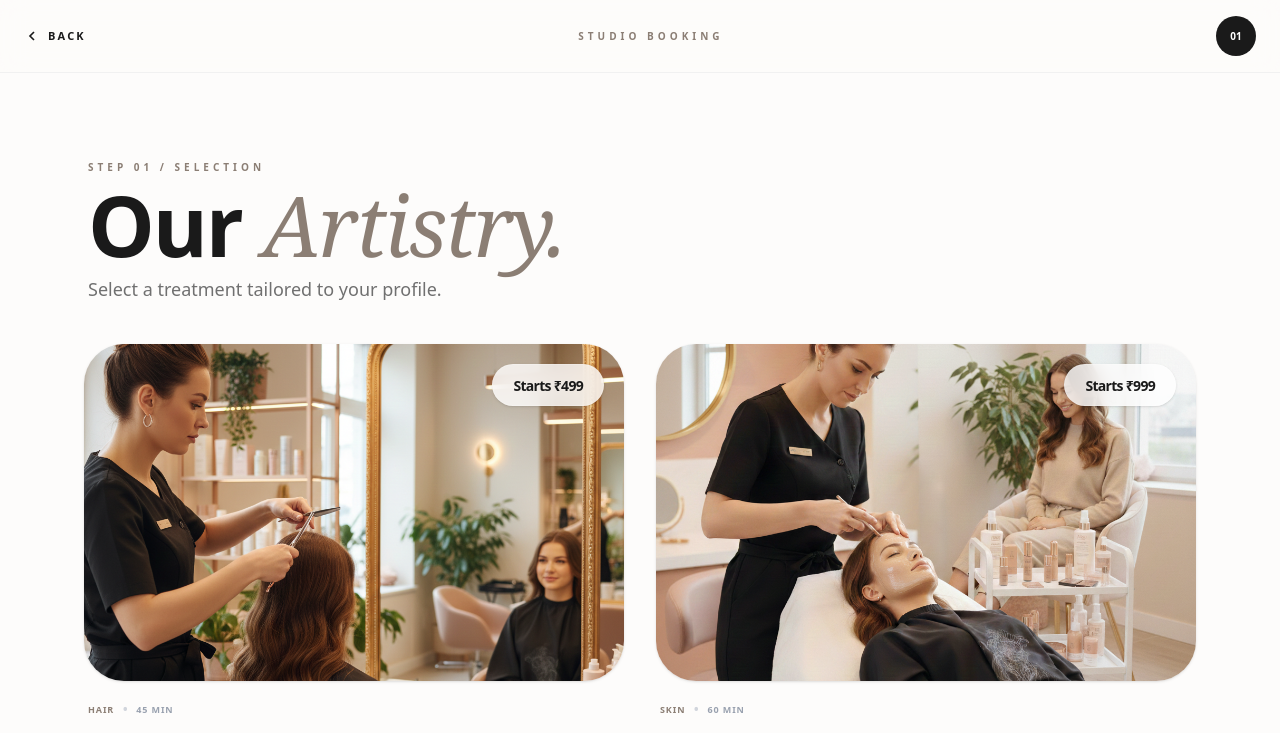
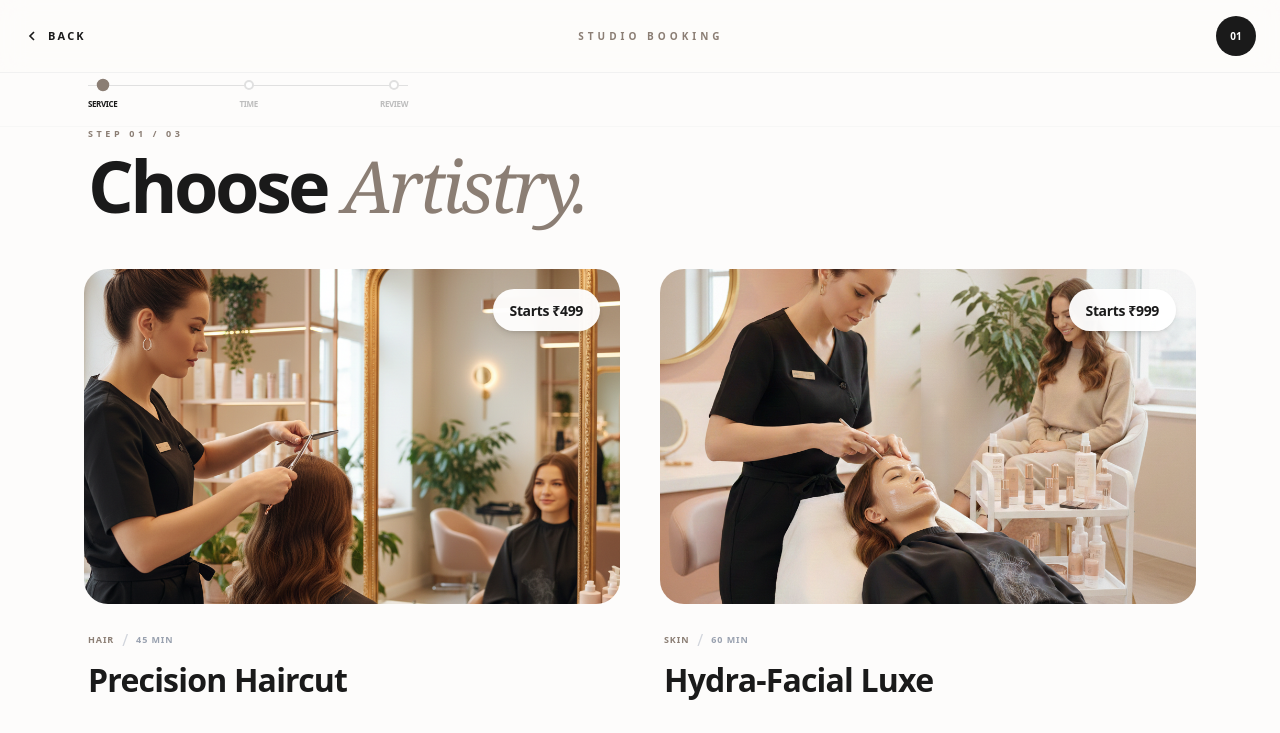
Before and after one commit to shubham30034/whatsapp-parlour-booking-flow, a Next.js app: page /service in a window 1280 px wide. Shown: the top 733 px of the page. Built offline with nearby package versions, Linux system fonts and the light colour scheme.

Commit message:
service page indictor added

```diff
--- a/app/review/page.jsx
+++ b/app/review/page.jsx
@@ -31,11 +31,50 @@ const ReviewPage = () => {
     }
   }, [service, date, slot, skinType, router]);
 
+  // Steps configuration for Progress Indicator
+  const steps = [
+    { name: 'Service', path: '/service' },
+    { name: 'Time', path: '/time' },
+    { name: 'Review', path: '/review' }
+  ];
+
   if (!service || !mounted) return null;
 
   return (
     <main className="h-screen bg-[#FDFCFB] text-[#1A1A1A] antialiased overflow-hidden flex flex-col">
       <NavBar />
+
+      {/* --- PROGRESS INDICATOR (Newly Added) --- */}
+      <div className={`w-full max-w-xl mx-auto px-6 mt-24 transition-all duration-1000 delay-100 ${mounted ? 'opacity-100' : 'opacity-0'}`}>
+        <div className="flex items-center justify-between relative">
+          {/* Background Line */}
+          <div className="absolute top-1/2 left-0 w-full h-[1px] bg-[#E0E0E0] -translate-y-1/2 z-0" />
+
+          {steps.map((step, index) => {
+            const isActive = index === 2; // Review is Step 03
+            const isCompleted = index < 2; // Service and Time are done
+
+            return (
+              <div key={step.name} className="relative z-10 flex flex-col items-center">
+                <div
+                  className={`w-2.5 h-2.5 rounded-full transition-all duration-500 border-2 ${
+                    isActive
+                      ? 'bg-[#8B7E74] border-[#8B7E74] scale-125'
+                      : isCompleted
+                        ? 'bg-[#1A1A1A] border-[#1A1A1A]'
+                        : 'bg-white border-[#E0E0E0]'
+                  }`}
+                />
+                <span className={`text-[8px] font-black uppercase tracking-tighter mt-2 ${
+                  isActive ? 'text-[#1A1A1A]' : 'text-[#BDBDBD]'
+                }`}>
+                  {step.name}
+                </span>
+              </div>
+            );
+          })}
+        </div>
+      </div>
 
       <div className={`flex-1 flex flex-col justify-center max-w-xl mx-auto px-6 w-full transition-all duration-700 ${mounted ? 'opacity-100 scale-100' : 'opacity-0 scale-[0.98]'}`}>
 
@@ -74,7 +113,7 @@ const ReviewPage = () => {
             <div className="grid grid-cols-2 gap-4 border-b border-dashed border-[#F1F1F1] pb-5">
               <div>
                 <label className="text-[9px] font-black uppercase tracking-widest text-[#BDBDBD] block mb-1">
-                  Date
+                  Day
                 </label>
                 <p className="text-[15px] md:text-[17px] font-bold capitalize">
                   {date}
@@ -82,7 +121,7 @@ const ReviewPage = () => {
               </div>
               <div>
                 <label className="text-[9px] font-black uppercase tracking-widest text-[#BDBDBD] block mb-1">
-                  Window
+                  Selected Window
                 </label>
                 <p className="text-[15px] md:text-[17px] font-bold capitalize">
                   {slot}
@@ -111,7 +150,7 @@ const ReviewPage = () => {
         <div className="mt-6 flex flex-col gap-3">
           <button
             onClick={() => {
-              const message = `Hi Artistry! I'd like to book:%0A- Service: ${service.name}%0A- Date: ${date}%0A- Window: ${slot}${skinType ? `%0A- Skin: ${skinType}` : ''}`;
+              const message = `Hi,%0AI want to book a service.%0A%0A• Service: ${service.name}%0A• Day: ${date}%0A• Preferred time: Flexible (Requested ${slot})%0A%0APlease confirm available time.`;
               window.open(`https://wa.me/918279898128?text=${message}`, '_blank');
             }}
             className="w-full bg-[#1A1A1A] text-white py-5 flex items-center justify-center gap-4 group hover:bg-[#8B7E74] transition-all duration-500 shadow-lg active:scale-[0.98]"
--- a/app/service/page.jsx
+++ b/app/service/page.jsx
@@ -11,149 +11,156 @@ export default function ServicePage() {
   const { bookingData, setService, setSkinType } = useBooking();
   const [isModalOpen, setIsModalOpen] = useState(false);
   const [mounted, setMounted] = useState(false);
+  const [isVisible, setIsVisible] = useState(true);
+  const [lastScrollY, setLastScrollY] = useState(0);
 
   useEffect(() => {
     setMounted(true);
-  }, []);
+    const controlNavbar = () => {
+      if (window.scrollY > lastScrollY && window.scrollY > 80) setIsVisible(false);
+      else setIsVisible(true);
+      setLastScrollY(window.scrollY);
+    };
+    window.addEventListener('scroll', controlNavbar);
+    return () => window.removeEventListener('scroll', controlNavbar);
+  }, [lastScrollY]);
 
   const activeServices = services.filter((s) => s.active);
 
-  const handleContinue = () => {
-    if (!bookingData.service) return;
-    if (bookingData.service.needsSkinType && !bookingData.skinType) {
-      setIsModalOpen(true);
-      return;
-    }
-    router.push('/time');
-  };
+  // YOUR SHARED INDICATOR CONFIGURATION
+  const steps = [
+    { name: 'Service', path: '/service' },
+    { name: 'Time', path: '/time' },
+    { name: 'Review', path: '/review' }
+  ];
 
   return (
-    <main className="min-h-screen bg-[#FDFCFB] text-[#1A1A1A] antialiased selection:bg-[#8B7E74]/10">
+    <main className="min-h-screen bg-[#FDFCFB] text-[#1A1A1A] antialiased flex flex-col">
+      <div className={`fixed top-0 left-0 w-full z-50 transition-transform duration-500 ${isVisible ? 'translate-y-0' : '-translate-y-full'}`}>
         <NavBar />
+      </div>
 
-      {/* --- HEADER: Space Optimized --- */}
-      <header className={`max-w-6xl mx-auto px-6 pt-24 md:pt-40 pb-6 md:pb-10 transition-all duration-1000 ${mounted ? 'opacity-100' : 'opacity-0 translate-y-4'}`}>
-        <span className="text-[9px] md:text-[10px] font-black tracking-[0.4em] uppercase text-[#8B7E74] mb-3 block">
-          Step 01 / Selection
+      {/* --- YOUR SAME-TO-SAME INDICATOR --- */}
+      <div className={`sticky z-40 w-full bg-[#FDFCFB]/90 backdrop-blur-md border-b border-[#F1F1F1]/50 py-4 transition-all duration-500 ${isVisible ? 'top-[64px]' : 'top-0 shadow-sm'}`}>
+        <div className="max-w-6xl mx-auto px-6">
+          <div className="max-w-xs flex items-center justify-between relative">
+            <div className="absolute top-1/2 left-0 w-full h-[1px] bg-[#E0E0E0] -translate-y-[10px] z-0" />
+
+            {steps.map((step, index) => {
+              const isActive = index === 0; // Service is Step 01
+              const isCompleted = index < 0; // Nothing before service
+
+              return (
+                <div key={step.name} className="relative z-10 flex flex-col items-center">
+                  <div
+                    className={`w-2.5 h-2.5 rounded-full transition-all duration-500 border-2 ${
+                      isActive
+                        ? 'bg-[#8B7E74] border-[#8B7E74] scale-125'
+                        : isCompleted
+                          ? 'bg-[#1A1A1A] border-[#1A1A1A]'
+                          : 'bg-white border-[#E0E0E0]'
+                    }`}
+                  />
+                  <span className={`text-[8px] font-black uppercase tracking-tighter mt-2 ${
+                    isActive ? 'text-[#1A1A1A]' : 'text-[#BDBDBD]'
+                  }`}>
+                    {step.name}
                   </span>
-        <h1 className="text-[40px] md:text-[84px] font-bold tracking-tight leading-[1] md:leading-[0.9]">
-          Our <span className="italic font-serif font-light text-[#8B7E74]">Artistry.</span>
+                </div>
+              );
+            })}
+          </div>
+        </div>
+      </div>
+
+      <div className={`flex-1 transition-all duration-1000 transform ${mounted ? 'opacity-100 translate-y-0' : 'opacity-0 translate-y-8'}`}>
+        {/* HEADER */}
+        <header className="max-w-6xl mx-auto px-6 pt-16 pb-12">
+          <p className="text-[9px] font-black uppercase tracking-[0.4em] text-[#8B7E74] mb-2">Step 01 / 03</p>
+          <h1 className="text-[36px] md:text-[56px] lg:text-[72px] font-bold tracking-tighter leading-none">
+            Choose <span className="italic font-serif font-light text-[#8B7E74]">Artistry.</span>
           </h1>
-        <p className="mt-3 max-w-[260px] md:max-w-md text-[14px] md:text-lg text-[#707070] leading-relaxed">
-          Select a treatment tailored to your profile.
-        </p>
         </header>
 
-      {/* --- SERVICES GRID: No top padding gap --- */}
-      <section className={`max-w-6xl mx-auto px-5 pb-40 transition-all duration-1000 delay-200 ${mounted ? 'opacity-100' : 'opacity-0 translate-y-8'}`}>
-        <div className="grid grid-cols-1 md:grid-cols-2 gap-x-8 gap-y-10 md:gap-y-16">
-          {activeServices.map((service, index) => {
+        {/* SERVICE GRID */}
+        <section className="max-w-6xl mx-auto px-5 pb-40">
+          <div className="grid grid-cols-1 md:grid-cols-2 gap-x-10 gap-y-14">
+            {activeServices.map((service) => {
               const isSelected = bookingData.service?.id === service.id;
+              return (
+                <div key={service.id} onClick={() => setService(service)} className="group cursor-pointer">
+                  <div className={`relative aspect-[16/10] overflow-hidden rounded-[24px] transition-all duration-700 ${isSelected ? 'ring-2 ring-[#1A1A1A] ring-offset-4' : ''}`}>
+                    <img src={service.image} alt={service.name} className="w-full h-full object-cover transition-transform duration-[2s] group-hover:scale-105" />
 
-            return (
-              <div
-                key={service.id}
-                onClick={() => setService(service)}
-                className="group flex flex-col cursor-pointer"
-              >
-                {/* Image Aspect: Balanced for Mobile */}
-                <div className={`relative aspect-[16/9] md:aspect-[16/10] overflow-hidden rounded-[20px] md:rounded-[40px] transition-all duration-500
-                  ${isSelected ? 'ring-4 ring-[#1A1A1A] ring-offset-2' : 'shadow-sm'}`}>
-
-                  <img
-                    src={service.image}
-                    alt={service.name}
-                    className={`w-full h-full object-cover transition-transform duration-[1.5s]
-                      ${isSelected ? 'scale-100' : 'group-hover:scale-105'}`}
-                  />
-
-                  {/* Subtle Price Badge */}
-                  <div className="absolute top-3 right-3 md:top-5 md:right-5 backdrop-blur-md bg-white/80 px-3 py-1 md:px-5 md:py-2 rounded-full border border-white/20 shadow-sm">
-                    <span className="text-[12px] md:text-[14px] font-bold tracking-tighter">{service.priceHint}</span>
+                    {/* PRICE BADGE */}
+                    <div className="absolute top-5 right-5 backdrop-blur-xl bg-white/95 px-4 py-2 rounded-full shadow-md border border-white/20">
+                      <span className="text-[14px] font-bold tracking-tight text-[#1A1A1A]">{service.priceHint}</span>
                     </div>
 
-                  {/* Selected Indicator */}
                     {isSelected && (
-                    <div className="absolute inset-0 bg-black/5 backdrop-blur-[1px] flex items-center justify-center animate-in fade-in duration-300">
-                      <div className="w-12 h-12 bg-white rounded-full flex items-center justify-center shadow-2xl scale-110">
-                        <svg width="24" height="24" viewBox="0 0 24 24" fill="none" stroke="black" strokeWidth="4"><polyline points="20 6 9 17 4 12"/></svg>
+                      <div className="absolute inset-0 bg-white/40 backdrop-blur-[1px] flex items-center justify-center animate-in fade-in duration-500">
+                         <div className="w-12 h-12 bg-black rounded-full flex items-center justify-center shadow-2xl">
+                          <svg width="24" height="24" viewBox="0 0 24 24" fill="none" stroke="white" strokeWidth="3"><polyline points="20 6 9 17 4 12"/></svg>
                         </div>
                       </div>
                     )}
                   </div>
 
-                {/* Content: Minimal Gap */}
-                <div className="mt-4 px-1">
-                  <div className="flex items-center gap-2 mb-1.5">
-                    <span className="text-[9px] font-black uppercase tracking-widest text-[#8B7E74]">
-                      {service.category}
-                    </span>
-                    <span className="text-gray-300">•</span>
-                    <span className="text-[9px] font-bold text-gray-400 uppercase tracking-widest">
-                      {service.duration} MIN
-                    </span>
+                  <div className="mt-6 px-1 text-left">
+                    <div className="flex items-center gap-2 mb-2">
+                      <span className="text-[9px] font-bold uppercase tracking-widest text-[#8B7E74]">{service.category}</span>
+                      <span className="text-gray-300">/</span>
+                      <span className="text-[9px] font-bold text-gray-400 uppercase tracking-widest">{service.duration} MIN</span>
                     </div>
-
-                  <h3 className="text-[22px] md:text-[34px] font-bold tracking-tight leading-tight group-hover:text-[#8B7E74] transition-colors">
+                    <h3 className="text-[26px] md:text-[32px] font-bold tracking-tight leading-tight transition-colors group-hover:text-[#8B7E74]">
                       {service.name}
                     </h3>
-
-                  <div className={`h-[1.5px] mt-4 bg-[#1A1A1A] transition-all duration-700
-                    ${isSelected ? 'w-full opacity-100' : 'w-6 opacity-0 group-hover:opacity-20 group-hover:w-12'}`} />
                   </div>
                 </div>
               );
             })}
           </div>
         </section>
+      </div>
 
-      {/* --- ACTION FOOTER --- */}
-      <div className={`fixed bottom-8 left-0 w-full px-6 z-50 transition-all duration-700 transform
-        ${bookingData.service ? 'translate-y-0 opacity-100' : 'translate-y-20 opacity-0'}`}>
-        <div className="max-w-md mx-auto">
+      {/* FLOATING FOOTER */}
+      <footer className={`fixed bottom-0 left-0 w-full px-6 pb-8 md:pb-12 z-50 pointer-events-none transition-all duration-700 transform
+          ${bookingData.service ? 'translate-y-0 opacity-100' : 'translate-y-20 opacity-0'}`}
+      >
+        <div className="max-w-2xl mx-auto pointer-events-auto">
           <button
-            onClick={handleContinue}
-            className="w-full bg-[#1A1A1A] text-white h-[68px] rounded-full flex items-center justify-between px-8 shadow-2xl active:scale-[0.98] transition-all group overflow-hidden"
+            onClick={() => (bookingData.service.needsSkinType && !bookingData.skinType) ? setIsModalOpen(true) : router.push('/time')}
+            className="w-full bg-[#1A1A1A] text-white h-[64px] md:h-[74px] flex items-center justify-center gap-4 group relative shadow-[0_20px_50px_rgba(0,0,0,0.3)] active:scale-[0.98] overflow-hidden transition-all duration-300 rounded-2xl md:rounded-none"
           >
-            <div className="flex flex-col items-start text-left">
-              <span className="text-[9px] font-black uppercase tracking-[0.3em] text-[#8B7E74]">Step 02</span>
-              <span className="text-[13px] font-bold tracking-widest uppercase">Timing</span>
-            </div>
-            <div className="w-9 h-9 rounded-full bg-white/10 flex items-center justify-center group-hover:bg-[#8B7E74] transition-colors">
-               <svg width="18" height="18" viewBox="0 0 24 24" fill="none" stroke="currentColor" strokeWidth="3"><line x1="5" y1="12" x2="19" y2="12"></line><polyline points="12 5 19 12 12 19"></polyline></svg>
-            </div>
+            <div className="absolute inset-0 bg-[#8B7E74] translate-y-full group-hover:translate-y-0 transition-transform duration-500" />
+            <span className="text-[12px] font-black uppercase tracking-[0.4em] z-10 relative">Continue to Timing</span>
+            <svg width="18" height="18" viewBox="0 0 24 24" fill="none" stroke="currentColor" strokeWidth="2.5" className="z-10 relative transition-transform group-hover:translate-x-1">
+              <path d="M5 12h14M12 5l7 7-7 7"/>
+            </svg>
           </button>
         </div>
-      </div>
+      </footer>
 
       <SkinModal isOpen={isModalOpen} onConfirm={(skin) => { setSkinType(skin); setIsModalOpen(false); router.push('/time'); }} />
     </main>
   );
 }
 
-// Modal function stays clean & professional
+// Modal component same as before...
 function SkinModal({ isOpen, onConfirm }) {
   const [selected, setSelected] = useState(null);
   if (!isOpen) return null;
   return (
-    <div className="fixed inset-0 z-[100] flex items-end md:items-center justify-center p-0 md:p-6 animate-in fade-in duration-300">
-      <div className="absolute inset-0 bg-black/60 backdrop-blur-sm" />
-      <div className="relative bg-white w-full max-w-sm p-8 md:rounded-[40px] rounded-t-[32px] shadow-2xl animate-in slide-in-from-bottom duration-500">
-        <h2 className="text-[26px] font-bold tracking-tight mb-8">Skin <span className="italic font-serif font-light text-[#8B7E74]">Profile</span></h2>
-        <div className="grid grid-cols-2 gap-2 mb-10">
-          {['Normal', 'Dry', 'Oily', 'Comb.', 'Sensitive', 'Unsure'].map(s => (
-            <button key={s} onClick={() => setSelected(s)}
-              className={`py-3.5 rounded-xl text-[10px] font-bold uppercase tracking-widest border transition-all
-                ${selected === s ? 'bg-[#1A1A1A] border-[#1A1A1A] text-white shadow-lg' : 'bg-white border-gray-100 text-gray-400'}`}>
-              {s}
-            </button>
+    <div className="fixed inset-0 z-[100] flex items-end md:items-center justify-center p-6">
+      <div className="absolute inset-0 bg-black/70 backdrop-blur-md" />
+      <div className="relative bg-white w-full max-w-sm p-8 rounded-[32px] shadow-2xl animate-in slide-in-from-bottom duration-500">
+        <h2 className="text-[24px] font-bold tracking-tight mb-6">Skin Profile</h2>
+        <div className="grid grid-cols-2 gap-3 mb-8">
+          {['Normal', 'Dry', 'Oily', 'Sensitive'].map(s => (
+            <button key={s} onClick={() => setSelected(s)} className={`py-4 rounded-xl text-[11px] font-bold uppercase tracking-widest border transition-all ${selected === s ? 'bg-[#1A1A1A] border-[#1A1A1A] text-white' : 'bg-white border-[#F1F1F1] text-gray-400'}`}>{s}</button>
           ))}
         </div>
-        <button disabled={!selected} onClick={() => onConfirm(selected.toLowerCase())}
-          className={`w-full py-5 rounded-full font-bold text-[12px] uppercase tracking-widest transition-all
-            ${selected ? 'bg-[#8B7E74] text-white shadow-lg' : 'bg-gray-100 text-gray-400'}`}>
-          Confirm Selection
-        </button>
+        <button disabled={!selected} onClick={() => onConfirm(selected.toLowerCase())} className={`w-full py-4 rounded-full font-bold text-[12px] uppercase tracking-widest transition-all ${selected ? 'bg-[#8B7E74] text-white' : 'bg-gray-100 text-gray-400'}`}>Confirm</button>
       </div>
     </div>
   );
--- a/app/time/page.jsx
+++ b/app/time/page.jsx
@@ -25,7 +25,6 @@ const TimePage = () => {
   const slot = bookingData.slot;
 
   useEffect(() => {
-    // Service check guard
     if (!bookingData.service) {
       router.replace('/service');
     }
@@ -34,22 +33,56 @@ const TimePage = () => {
 
   const canContinue = day && slot;
 
+  // Steps configuration for Progress Indicator
+  const steps = [
+    { name: 'Service', path: '/service' },
+    { name: 'Time', path: '/time' },
+    { name: 'Review', path: '/review' }
+  ];
+
   if (!bookingData.service) return null;
 
   return (
     <main className="h-screen bg-[#FDFCFB] text-[#1A1A1A] antialiased flex flex-col overflow-hidden relative">
       <NavBar />
 
-      {/* CONTENT AREA:
-        Mobile par overflow-y-auto hai taki choti screen par slots scroll ho sakein.
-        PC par overflow-hidden hai (Zero Scroll).
-      */}
+      {/* --- PROGRESS INDICATOR (Newly Added) --- */}
+      <div className={`w-full max-w-6xl mx-auto px-6 mt-24 md:mt-32 transition-all duration-1000 delay-100 ${mounted ? 'opacity-100' : 'opacity-0'}`}>
+        <div className="max-w-xs flex items-center justify-between relative">
+          <div className="absolute top-1/2 left-0 w-full h-[1px] bg-[#E0E0E0] -translate-y-1/2 z-0" />
+
+          {steps.map((step, index) => {
+            const isActive = index === 1; // Time is Step 02
+            const isCompleted = index < 1; // Service is done
+
+            return (
+              <div key={step.name} className="relative z-10 flex flex-col items-center">
+                <div
+                  className={`w-2.5 h-2.5 rounded-full transition-all duration-500 border-2 ${
+                    isActive
+                      ? 'bg-[#8B7E74] border-[#8B7E74] scale-125'
+                      : isCompleted
+                        ? 'bg-[#1A1A1A] border-[#1A1A1A]'
+                        : 'bg-white border-[#E0E0E0]'
+                  }`}
+                />
+                <span className={`text-[8px] font-black uppercase tracking-tighter mt-2 ${
+                  isActive ? 'text-[#1A1A1A]' : 'text-[#BDBDBD]'
+                }`}>
+                  {step.name}
+                </span>
+              </div>
+            );
+          })}
+        </div>
+      </div>
+
       <div
         className={`flex-1 overflow-y-auto md:overflow-hidden transition-all duration-1000 transform ${
           mounted ? 'opacity-100 translate-y-0' : 'opacity-0 translate-y-8'
         }`}
       >
-        <div className="max-w-6xl mx-auto px-6 pt-24 pb-32 md:py-0 md:h-full flex flex-col justify-center">
+        <div className="max-w-6xl mx-auto px-6 pt-10 pb-32 md:py-0 md:h-full flex flex-col justify-center">
           <div className="grid grid-cols-1 lg:grid-cols-12 gap-10 lg:gap-20 items-start md:items-center">
 
             {/* LEFT COLUMN: HEADER & DATES */}
@@ -131,11 +164,7 @@ const TimePage = () => {
         </div>
       </div>
 
-      {/* FLOATING FOOTER:
-        'fixed bottom-0' se hamesha visible rahega.
-        'pb-8' se bottom se gap rahega (Floating effect).
-        'pointer-events-none' + 'pointer-events-auto' se piche ka content clickable rahega.
-      */}
+      {/* FLOATING FOOTER */}
       <footer className={`fixed bottom-0 left-0 w-full px-6 pb-8 md:pb-12 z-50 pointer-events-none transition-all duration-700 transform
           ${canContinue ? 'translate-y-0 opacity-100' : 'translate-y-20 opacity-0'}`}
       >
@@ -144,7 +173,6 @@ const TimePage = () => {
             onClick={() => router.push('/review')}
             className="w-full bg-[#1A1A1A] text-white h-[64px] md:h-[74px] flex items-center justify-center gap-4 group relative shadow-[0_20px_50px_rgba(0,0,0,0.3)] active:scale-[0.98] overflow-hidden transition-all duration-300 rounded-2xl md:rounded-none"
           >
-            {/* Hover Slide Effect */}
             <div className="absolute inset-0 bg-[#8B7E74] translate-y-full group-hover:translate-y-0 transition-transform duration-500" />
 
             <span className="text-[12px] font-black uppercase tracking-[0.4em] z-10 relative">
```
Lines whose indentation alone changed are shown as unchanged.
